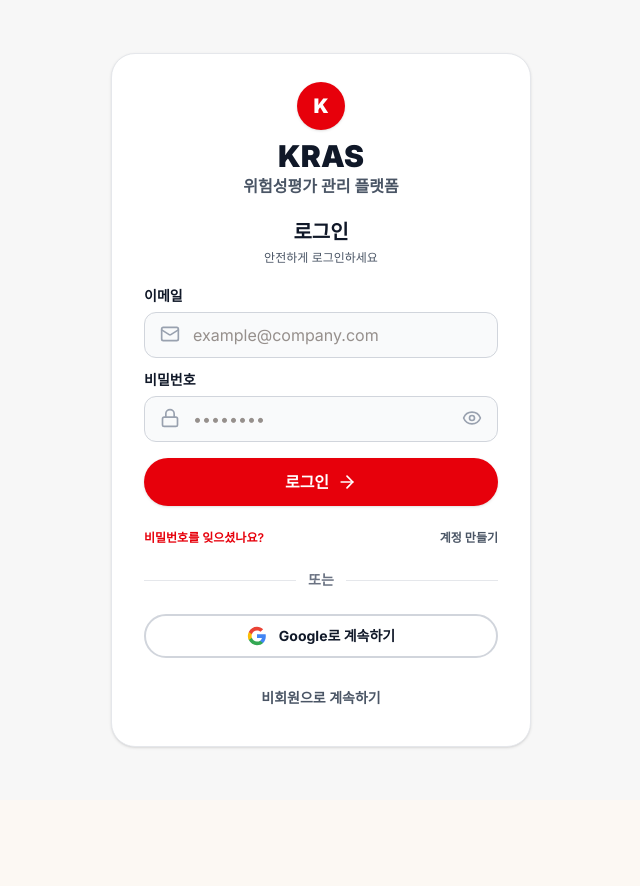
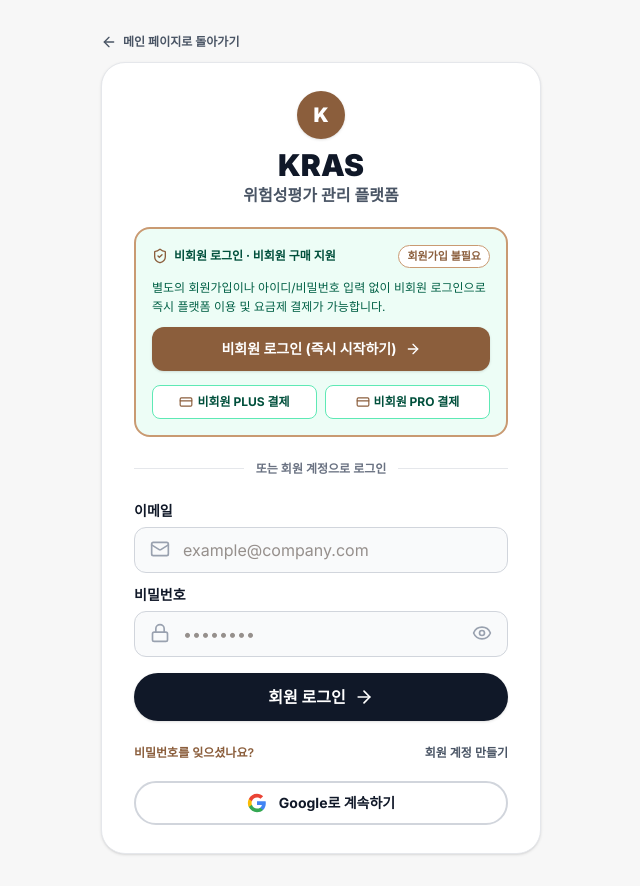
Before and after one commit to jakesma/simple-KRAS-2, a React (Vite) app: page / in a window 1280 px wide. Both pictures are taken after a click on the button "신규 위험성평가 생성". Shown: the whole page, without its empty margins (319-959 px from the left). Before the commit the page ends 800 px from the top, so only its background shows below. Built offline with nearby package versions, Linux system fonts and the light colour scheme; no server answers.

Commit message:
fix(auth,payment): enhance guest login visibility and fix production firebase config

```diff
--- a/src/App.tsx
+++ b/src/App.tsx
@@ -456,11 +456,16 @@ export default function App() {
     return (
       <LandingPage
         onStartClick={handleEnterDashboard}
+        onGuestLoginClick={handleGuestAccess}
         onCategoryClick={() => {
           setShowCategorySelector(true);
           setShowLanding(false);
         }}
         onPaymentClick={(plan) => {
+          if (!authUser) {
+            localStorage.setItem('kras_construction_guest_mode', 'true');
+            setIsGuestMode(true);
+          }
           setPaymentPlan(plan);
           setShowPayment(true);
           setShowLanding(false);
@@ -553,6 +558,14 @@ export default function App() {
       <AuthPage
         onAuthSuccess={() => setShowLanding(false)}
         onGuestAccess={handleGuestAccess}
+        onBackToLanding={() => setShowLanding(true)}
+        onGuestPayment={(plan) => {
+          localStorage.setItem('kras_construction_guest_mode', 'true');
+          setIsGuestMode(true);
+          setPaymentPlan(plan);
+          setShowPayment(true);
+          setShowLanding(false);
+        }}
       />
     );
   }
--- a/src/components/AuthPage.tsx
+++ b/src/components/AuthPage.tsx
@@ -1,13 +1,21 @@
 import { useState } from 'react';
-import { Mail, Lock, User, Eye, EyeOff, AlertCircle, Loader, ArrowRight } from 'lucide-react';
+import { Mail, Lock, User, Eye, EyeOff, AlertCircle, Loader, ArrowRight, ArrowLeft, ShieldCheck, CreditCard } from 'lucide-react';
 import { signUp, signIn, signInWithGoogle, sendResetEmail } from '../config/auth';
+import type { PaidPlanKey } from '../config/plans';
 
 interface AuthPageProps {
   onAuthSuccess: () => void;
   onGuestAccess: () => void;
+  onBackToLanding?: () => void;
+  onGuestPayment?: (plan: PaidPlanKey) => void;
 }
 
-export default function AuthPage({ onAuthSuccess, onGuestAccess }: AuthPageProps) {
+export default function AuthPage({
+  onAuthSuccess,
+  onGuestAccess,
+  onBackToLanding,
+  onGuestPayment,
+}: AuthPageProps) {
   const [mode, setMode] = useState<'login' | 'signup' | 'reset'>('login');
   const [email, setEmail] = useState('');
   const [password, setPassword] = useState('');
@@ -55,7 +63,7 @@ export default function AuthPage({ onAuthSuccess, onGuestAccess }: AuthPageProps
     setLoading(true);
 
     if (!email || !password) {
-      setError('이메일과 비밀번호를 입력해주세요.');
+      setError('이메일과 비밀번호를 입력해주세요. 계정이 없으시면 아래 "비회원 로그인" 버튼을 눌러 바로 이용하실 수 있습니다.');
       setLoading(false);
       return;
     }
@@ -119,17 +127,22 @@ export default function AuthPage({ onAuthSuccess, onGuestAccess }: AuthPageProps
 
   return (
     <div className="min-h-screen bg-[#f7f7f7] flex items-center justify-center px-3 py-8">
-      <div className="w-full max-w-[420px]">
+      <div className="w-full max-w-[440px]">
+        {onBackToLanding && (
+          <button
+            type="button"
+            onClick={onBackToLanding}
+            className="mb-3 inline-flex items-center gap-1.5 text-xs font-semibold text-gray-600 hover:text-gray-900 transition"
+          >
+            <ArrowLeft className="w-4 h-4" />
+            메인 페이지로 돌아가기
+          </button>
+        )}
 
-        {/* Main Container */}
-        <div className="block">
-
-          {/* Left Side - Form */}
         <div className="bg-white border border-gray-200 rounded-3xl shadow-sm px-6 py-7 sm:px-8 space-y-5">
-
           {/* Logo & Title */}
           <div className="space-y-2 text-center">
-              <div className="inline-flex items-center justify-center w-12 h-12 bg-red-600 rounded-full shadow-sm">
+            <div className="inline-flex items-center justify-center w-12 h-12 bg-emerald-600 rounded-full shadow-sm">
               <span className="text-xl font-black text-white">K</span>
             </div>
             <div>
@@ -138,25 +151,76 @@ export default function AuthPage({ onAuthSuccess, onGuestAccess }: AuthPageProps
             </div>
           </div>
 
-            {/* Subtitle */}
-            <div className="text-center">
-              <h2 className="text-xl font-bold text-gray-900">
-                {mode === 'login' && '로그인'}
-                {mode === 'signup' && '계정 만들기'}
-                {mode === 'reset' && '비밀번호 재설정'}
-              </h2>
-              <p className="text-gray-600 text-xs mt-1">
-                {mode === 'login' && '안전하게 로그인하세요'}
-                {mode === 'signup' && '새로운 계정을 만들어 시작하세요'}
-                {mode === 'reset' && '가입한 이메일을 입력하세요'}
+          {/* 비회원 즉시 로그인 및 비회원 바로 결제 카드 (최상단 배치) */}
+          <div className="p-4 bg-emerald-50/90 border-2 border-emerald-500 rounded-2xl space-y-2.5">
+            <div className="flex items-center justify-between">
+              <span className="text-xs font-bold text-emerald-900 flex items-center gap-1.5">
+                <ShieldCheck className="w-4 h-4 text-emerald-600" />
+                비회원 로그인 · 비회원 구매 지원
+              </span>
+              <span className="text-[11px] font-semibold px-2 py-0.5 bg-white text-emerald-700 rounded-full border border-emerald-200">
+                회원가입 불필요
+              </span>
+            </div>
+            <p className="text-xs text-emerald-800 leading-relaxed">
+              별도의 회원가입이나 아이디/비밀번호 입력 없이 비회원 로그인으로 즉시 플랫폼 이용 및 요금제 결제가 가능합니다.
             </p>
+            <button
+              type="button"
+              onClick={onGuestAccess}
+              disabled={loading}
+              className="w-full py-3 bg-emerald-600 hover:bg-emerald-700 text-white font-bold rounded-xl transition flex items-center justify-center gap-2 text-sm shadow-sm cursor-pointer"
+            >
+              <span>비회원 로그인 (즉시 시작하기)</span>
+              <ArrowRight className="w-4 h-4" />
+            </button>
+
+            {onGuestPayment && (
+              <div className="grid grid-cols-2 gap-2 pt-1">
+                <button
+                  type="button"
+                  onClick={() => onGuestPayment('Plus')}
+                  className="py-2 px-2.5 bg-white hover:bg-emerald-100/60 text-emerald-900 border border-emerald-300 rounded-lg text-xs font-bold transition flex items-center justify-center gap-1 cursor-pointer"
+                >
+                  <CreditCard className="w-3.5 h-3.5 text-emerald-600" />
+                  <span>비회원 PLUS 결제</span>
+                </button>
+                <button
+                  type="button"
+                  onClick={() => onGuestPayment('Pro')}
+                  className="py-2 px-2.5 bg-white hover:bg-emerald-100/60 text-emerald-900 border border-emerald-300 rounded-lg text-xs font-bold transition flex items-center justify-center gap-1 cursor-pointer"
+                >
+                  <CreditCard className="w-3.5 h-3.5 text-emerald-600" />
+                  <span>비회원 PRO 결제</span>
+                </button>
+              </div>
+            )}
+          </div>
+
+          {/* Divider */}
+          <div className="relative py-1">
+            <div className="absolute inset-0 flex items-center">
+              <div className="w-full border-t border-gray-200"></div>
+            </div>
+            <div className="relative flex justify-center text-xs">
+              <span className="px-3 bg-white text-gray-500 font-semibold">또는 회원 계정으로 {mode === 'login' ? '로그인' : mode === 'signup' ? '가입' : '비밀번호 재설정'}</span>
+            </div>
           </div>
 
           {/* Messages */}
           {error && (
-              <div className="p-3 bg-red-50 border border-red-200 rounded-xl flex gap-3">
+            <div className="p-3 bg-red-50 border border-red-200 rounded-xl space-y-2">
+              <div className="flex gap-3">
                 <AlertCircle className="w-5 h-5 text-red-600 flex-shrink-0 mt-0.5" />
                 <p className="text-sm text-red-700">{error}</p>
+              </div>
+              <button
+                type="button"
+                onClick={onGuestAccess}
+                className="w-full py-2 bg-white hover:bg-red-100/50 text-red-700 border border-red-300 rounded-lg text-xs font-bold transition"
+              >
+                계정 없이 비회원 로그인으로 바로 이동하기 →
+              </button>
             </div>
           )}
 
@@ -169,7 +233,6 @@ export default function AuthPage({ onAuthSuccess, onGuestAccess }: AuthPageProps
 
           {/* Form */}
           <form onSubmit={mode === 'login' ? handleSignIn : mode === 'signup' ? handleSignUp : handleResetPassword} className="space-y-3">
-
             {/* Name Field (Signup only) */}
             {mode === 'signup' && (
               <div>
@@ -183,7 +246,7 @@ export default function AuthPage({ onAuthSuccess, onGuestAccess }: AuthPageProps
                     value={displayName}
                     onChange={(e) => setDisplayName(e.target.value)}
                     placeholder="홍길동"
-                      className="w-full pl-12 pr-4 py-2.5 border border-gray-300 rounded-xl focus:outline-none focus:ring-2 focus:ring-red-600 focus:border-transparent transition bg-gray-50 hover:bg-white"
+                    className="w-full pl-12 pr-4 py-2.5 border border-gray-300 rounded-xl focus:outline-none focus:ring-2 focus:ring-emerald-600 focus:border-transparent transition bg-gray-50 hover:bg-white"
                     disabled={loading}
                   />
                 </div>
@@ -202,7 +265,7 @@ export default function AuthPage({ onAuthSuccess, onGuestAccess }: AuthPageProps
                   value={email}
                   onChange={(e) => setEmail(e.target.value)}
                   placeholder="example@company.com"
-                    className="w-full pl-12 pr-4 py-2.5 border border-gray-300 rounded-xl focus:outline-none focus:ring-2 focus:ring-red-600 focus:border-transparent transition bg-gray-50 hover:bg-white"
+                  className="w-full pl-12 pr-4 py-2.5 border border-gray-300 rounded-xl focus:outline-none focus:ring-2 focus:ring-emerald-600 focus:border-transparent transition bg-gray-50 hover:bg-white"
                   disabled={loading}
                 />
               </div>
@@ -221,7 +284,7 @@ export default function AuthPage({ onAuthSuccess, onGuestAccess }: AuthPageProps
                     value={password}
                     onChange={(e) => setPassword(e.target.value)}
                     placeholder="••••••••"
-                      className="w-full pl-12 pr-12 py-2.5 border border-gray-300 rounded-xl focus:outline-none focus:ring-2 focus:ring-red-600 focus:border-transparent transition bg-gray-50 hover:bg-white"
+                    className="w-full pl-12 pr-12 py-2.5 border border-gray-300 rounded-xl focus:outline-none focus:ring-2 focus:ring-emerald-600 focus:border-transparent transition bg-gray-50 hover:bg-white"
                     disabled={loading}
                   />
                   <button
@@ -244,7 +307,7 @@ export default function AuthPage({ onAuthSuccess, onGuestAccess }: AuthPageProps
             <button
               type="submit"
               disabled={loading}
-                className="w-full py-3 bg-red-600 text-white font-bold rounded-full hover:bg-red-700 transition disabled:opacity-50 flex items-center justify-center gap-2 text-base shadow-sm hover:shadow-md mt-4"
+              className="w-full py-3 bg-gray-900 text-white font-bold rounded-full hover:bg-gray-800 transition disabled:opacity-50 flex items-center justify-center gap-2 text-base shadow-sm hover:shadow-md mt-4 cursor-pointer"
             >
               {loading ? (
                 <>
@@ -253,7 +316,7 @@ export default function AuthPage({ onAuthSuccess, onGuestAccess }: AuthPageProps
                 </>
               ) : (
                 <>
-                    {mode === 'login' && '로그인'}
+                  {mode === 'login' && '회원 로그인'}
                   {mode === 'signup' && '가입하기'}
                   {mode === 'reset' && '재설정 이메일 보내기'}
                   <ArrowRight className="w-5 h-5" />
@@ -273,7 +336,7 @@ export default function AuthPage({ onAuthSuccess, onGuestAccess }: AuthPageProps
                     setError('');
                     setEmail('');
                   }}
-                    className="text-red-600 hover:text-red-700 font-semibold"
+                  className="text-emerald-700 hover:text-emerald-800 font-semibold"
                 >
                   비밀번호를 잊으셨나요?
                 </button>
@@ -286,7 +349,7 @@ export default function AuthPage({ onAuthSuccess, onGuestAccess }: AuthPageProps
                   }}
                   className="text-gray-600 hover:text-gray-900 font-semibold"
                 >
-                    계정 만들기
+                  회원 계정 만들기
                 </button>
               </>
             )}
@@ -320,22 +383,12 @@ export default function AuthPage({ onAuthSuccess, onGuestAccess }: AuthPageProps
             )}
           </div>
 
-            {/* Divider */}
-            <div className="relative py-1">
-              <div className="absolute inset-0 flex items-center">
-                <div className="w-full border-t border-gray-200"></div>
-              </div>
-              <div className="relative flex justify-center text-sm">
-                <span className="px-3 bg-white text-gray-500 font-semibold">또는</span>
-              </div>
-            </div>
-
           {/* Social Login */}
           <button
             type="button"
             onClick={handleGoogleSignIn}
             disabled={loading}
-              className="w-full py-2.5 border-2 border-gray-300 text-gray-900 font-bold rounded-full hover:bg-gray-50 transition disabled:opacity-50 flex items-center justify-center gap-3 text-sm"
+            className="w-full py-2.5 border-2 border-gray-300 text-gray-900 font-bold rounded-full hover:bg-gray-50 transition disabled:opacity-50 flex items-center justify-center gap-3 text-sm cursor-pointer"
           >
             <svg className="w-5 h-5" viewBox="0 0 24 24" fill="currentColor">
               <path d="M22.56 12.25c0-.78-.07-1.53-.2-2.25H12v4.26h5.92c-.26 1.37-1.04 2.53-2.21 3.31v2.77h3.57c2.08-1.92 3.28-4.74 3.28-8.09z" fill="#4285F4"/>
@@ -345,64 +398,6 @@ export default function AuthPage({ onAuthSuccess, onGuestAccess }: AuthPageProps
             </svg>
             Google로 계속하기
           </button>
-            <button
-              type="button"
-              onClick={onGuestAccess}
-              disabled={loading}
-              className="w-full py-2.5 text-gray-600 font-semibold rounded-full hover:bg-gray-50 transition disabled:opacity-50 text-sm"
-            >
-              비회원으로 계속하기
-            </button>
-          </div>
-
-          {/* Right Side - Illustration & QR Code */}
-          <div className="hidden">
-
-            {/* Decorative Elements */}
-            <div className="relative w-80 h-96">
-              {/* Gradient Background */}
-              <div className="absolute inset-0 bg-gradient-to-br from-red-100 to-red-50 rounded-3xl transform rotate-3"></div>
-
-              {/* Card 1 */}
-              <div className="absolute top-0 left-4 bg-white rounded-2xl shadow-xl p-6 w-56 transform -rotate-6 hover:rotate-0 transition duration-300 hover:shadow-2xl">
-                <div className="w-full h-32 bg-gradient-to-br from-red-400 to-red-600 rounded-lg mb-3"></div>
-                <h3 className="font-bold text-gray-900 text-sm">위험성평가</h3>
-                <p className="text-xs text-gray-600 mt-1">자동 생성 및 관리</p>
-              </div>
-
-              {/* Card 2 */}
-              <div className="absolute top-24 right-2 bg-white rounded-2xl shadow-xl p-6 w-56 transform rotate-6 hover:rotate-0 transition duration-300 hover:shadow-2xl">
-                <div className="w-full h-32 bg-gradient-to-br from-emerald-400 to-emerald-600 rounded-lg mb-3"></div>
-                <h3 className="font-bold text-gray-900 text-sm">안전관리</h3>
-                <p className="text-xs text-gray-600 mt-1">통합 대시보드</p>
-              </div>
-
-              {/* Card 3 */}
-              <div className="absolute bottom-0 left-1/2 transform -translate-x-1/2 bg-white rounded-2xl shadow-xl p-6 w-56">
-                <div className="w-full h-32 bg-gradient-to-br from-blue-400 to-blue-600 rounded-lg mb-3"></div>
-                <h3 className="font-bold text-gray-900 text-sm">실시간 동기화</h3>
-                <p className="text-xs text-gray-600 mt-1">클라우드 기반</p>
-              </div>
-            </div>
-
-            {/* QR Code Section */}
-            <div className="bg-white rounded-3xl shadow-xl p-8 border border-gray-100 hover:shadow-2xl transition">
-              <p className="text-center text-gray-600 text-sm font-semibold mb-4">
-                모바일 앱 다운로드
-              </p>
-              <div className="bg-gray-50 rounded-2xl p-4 w-32 h-32 mx-auto flex items-center justify-center">
-                <div className="text-center">
-                  <svg className="w-12 h-12 mx-auto text-gray-400" fill="none" stroke="currentColor" viewBox="0 0 24 24">
-                    <path strokeLinecap="round" strokeLinejoin="round" strokeWidth={2} d="M12 4v16m8-8H4" />
-                  </svg>
-                  <p className="text-xs text-gray-500 mt-2">QR코드</p>
-                </div>
-              </div>
-              <p className="text-center text-xs text-gray-500 mt-4">
-                QR 코드로 앱에 접속하세요
-              </p>
-            </div>
-          </div>
         </div>
       </div>
     </div>
```
Also changed, not shown: src/components/LandingPage.tsx (+17 -8 lines), src/components/PaymentPage.tsx (+26 -15 lines), src/config/firebase.ts (+6 -11 lines). Lines whose indentation alone changed are shown as unchanged.
